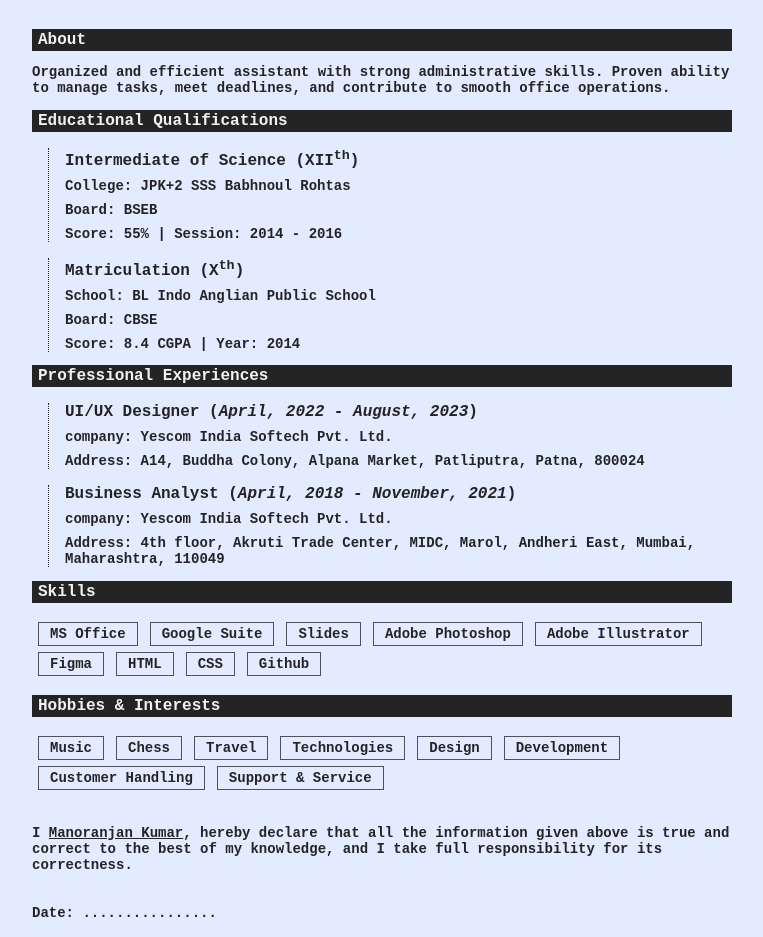
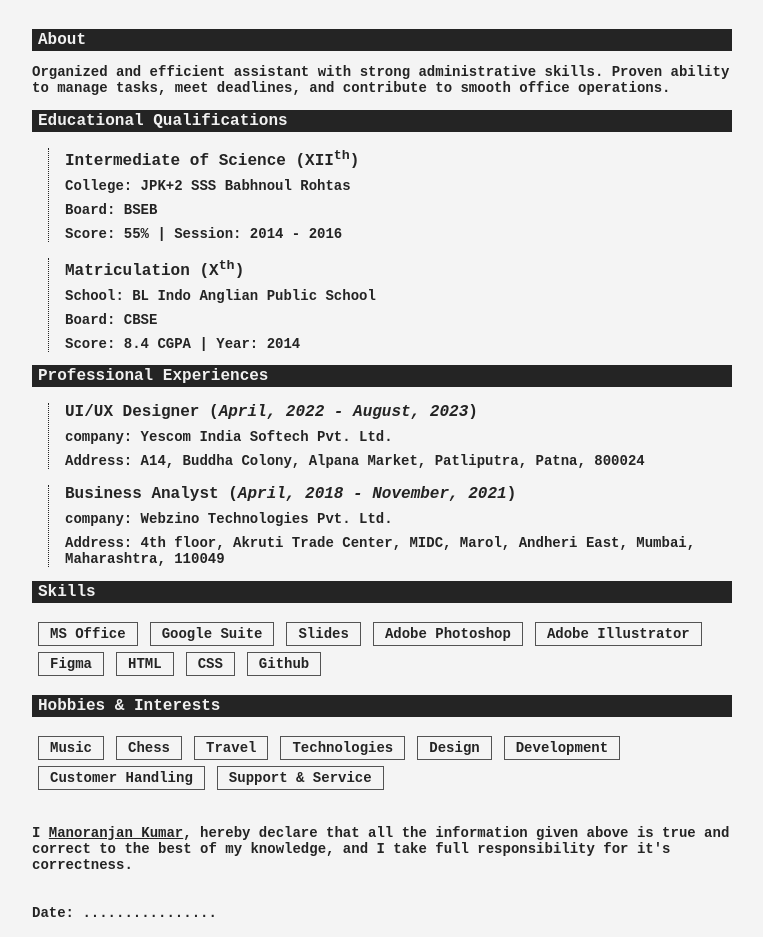
Before and after one commit to manoranjan-dev/resume-manoranjan-kumar, a plain HTML site: page index.html in a window 1280 px wide. Shown: the part 128-1065 px from the top of the page, without its empty margins (258-1021 px from the left). Drawn offline with Linux system fonts and the light colour scheme.

Commit message:
updated html css and pdf files

```diff
--- a/index.html
+++ b/index.html
@@ -44,7 +44,7 @@
             </div>
             <div class="experience">
                 <h3>Business Analyst (<span style="font-size: 16px; font-style: italic;">April, 2018 - November, 2021</span>)</h3>
-                <p>company: Yescom India Softech Pvt. Ltd.</p>
+                <p>company: Webzino Technologies Pvt. Ltd.</p>
                 <p>Address: 4th floor, Akruti Trade Center, MIDC, Marol, Andheri East, Mumbai, Maharashtra, 110049</p>
             </div>
         </div>
@@ -110,7 +110,7 @@
             </ul>
         </div>
         <div class="note">
-            <p>I <span style="text-decoration: underline;">Manoranjan Kumar</span>, hereby declare that all the information given above is true and correct to the best of my knowledge, and I take full responsibility for its correctness.</p>
+            <p>I <span style="text-decoration: underline;">Manoranjan Kumar</span>, hereby declare that all the information given above is true and correct to the best of my knowledge, and I take full responsibility for it's correctness.</p>
             <p style="margin: 2rem 0 0 0;">Date:  ................</p>
         </div>
     </div>
--- a/style.css
+++ b/style.css
@@ -2,7 +2,7 @@
 body{
     margin: 0;
     padding: 0;
-    background-color: #e2ebff;
+    background-color: #f4f4f4;
     font-family: 'Courier New', Courier, monospace;
     display: flex;
     justify-content: center;
```
Also changed, not shown: 1 other file.
